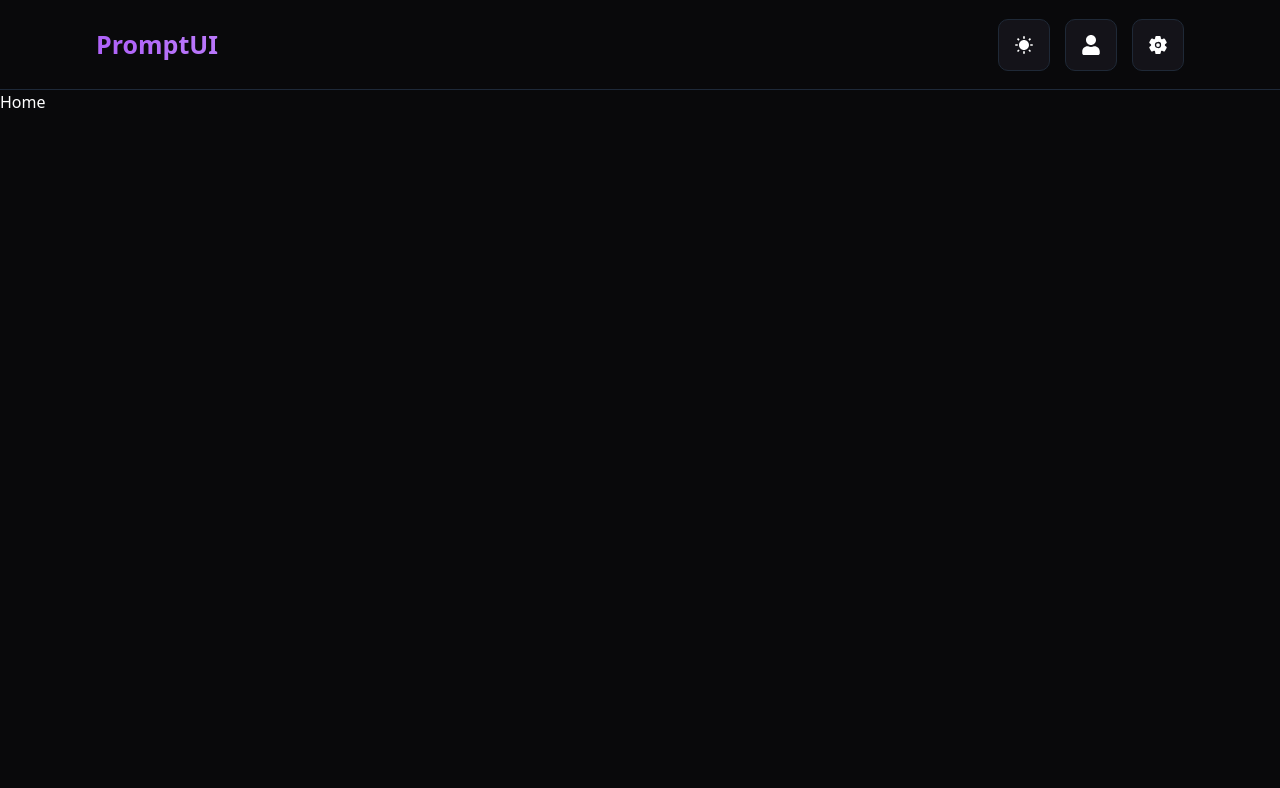
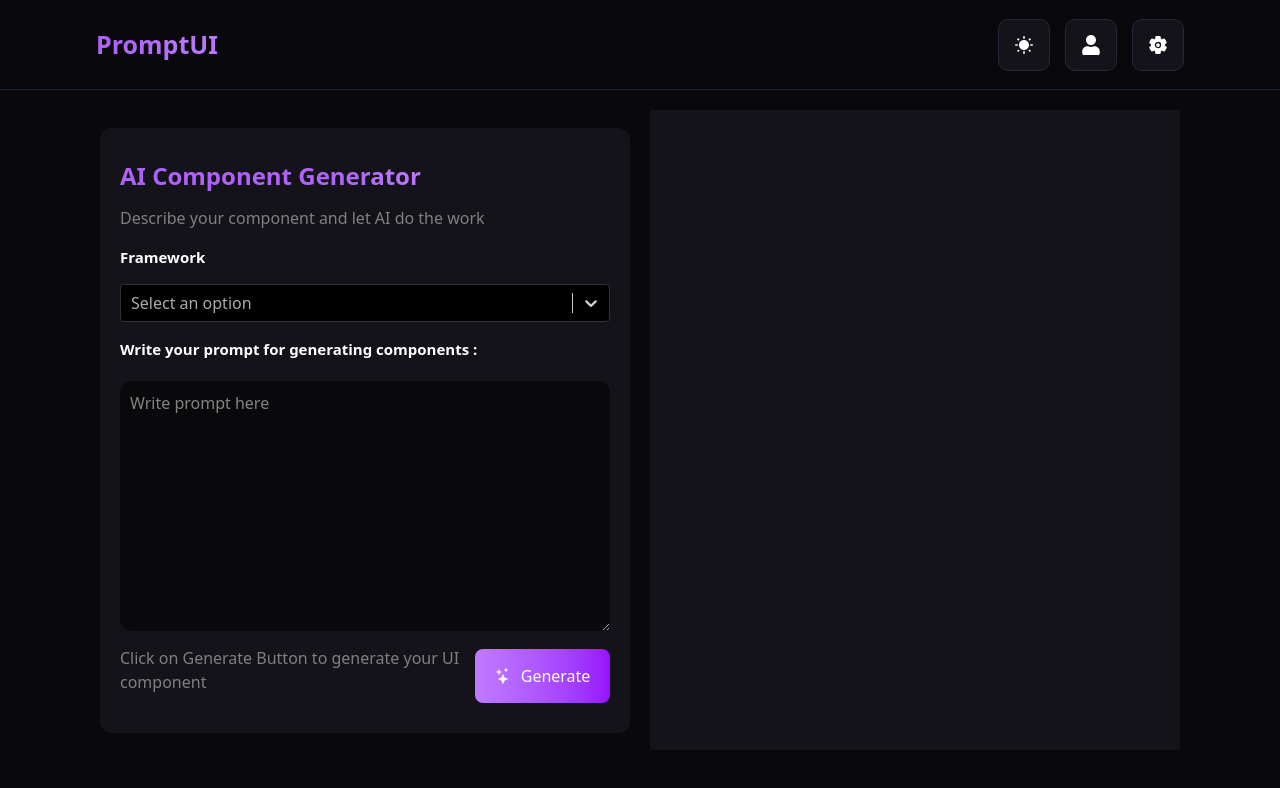
Before and after one commit to trojanxvirus/PromptUI, a React (Vite) app: page / in a window 1280 px wide. Shown: the top 788 px of the page. Built offline with nearby package versions, Linux system fonts and the light colour scheme.

Commit message:
Build Main UI(Left Panel) of the Prompt UI

```diff
--- a/package.json
+++ b/package.json
@@ -15,6 +15,7 @@
     "react-dom": "^19.1.1",
     "react-icons": "^5.5.0",
     "react-router-dom": "^7.9.4",
+    "react-select": "^5.10.2",
     "tailwindcss": "^4.1.14"
   },
   "devDependencies": {
--- a/src/Pages/Home.jsx
+++ b/src/Pages/Home.jsx
@@ -1,12 +1,92 @@
 import Navbar from "../Components/Navbar";
+import Select from "react-select";
+import { BsStars } from "react-icons/bs";
 
 function Home() {
+
+  const options = [
+    { value: "html-css", label: "HTML + CSS" },
+    { value: "html-tailwind", label: "HTML + Tailwind CSS" },
+    { value: "html-bootstrap", label: "HTML + Bootstrap" },
+    { value: "html-css-js", label: "HTML + CSS + JS" },
+    { value: "html-tailwind-bootstrap", label: "HTML + Tailwind CSS + Bootstrap" },
+  ];
+
+  const customStyles = {
+    control: (provided, state) => ({
+      ...provided,
+      backgroundColor: "#000", // black background
+      borderColor: state.isFocused ? "#555" : "#333", // darker border when focused
+      boxShadow: state.isFocused ? "0 0 0 1px #555" : "none",
+      color: "#fff", // text color
+    }),
+    menu: (provided) => ({
+      ...provided,
+      backgroundColor: "#000", // black menu background
+      color: "#fff",
+    }),
+    menuList: (provided) => ({
+      ...provided,
+      backgroundColor: "#000",
+      color: "#fff",
+    }),
+    option: (provided, state) => ({
+      ...provided,
+      backgroundColor: state.isFocused ? "#333" : "#000", // hover effect
+      color: "#fff",
+      cursor: "pointer",
+    }),
+    singleValue: (provided) => ({
+      ...provided,
+      color: "#fff",
+    }),
+    placeholder: (provided) => ({
+      ...provided,
+      color: "#aaa", // placeholder color
+    }),
+  };
+
   return (
-    <div>
+    <>
       <Navbar />
-      Home
-    </div>
-  )
+      <div className="flex items-center px-[100px] justify-between gap-[20px]">
+        <div className="left w-[50%] h-auto py-[30px] rounded-xl mt-5 bg-[#141319] p-[20px]">
+          <h3 className="text-[24px] sp-text font-semibold">
+            AI Component Generator
+          </h3>
+          <p className="text-[gray] mt-3 text-[16px]">
+            Describe your component and let AI do the work
+          </p>
+
+          <p className="text-[15px] font-[700] mt-4">Framework</p>
+          <Select
+            className="mt-4"
+            options={options}
+            styles={customStyles}
+            placeholder="Select an option"
+          />
+          <p className="text-[15px] font-[700] mt-4">
+            Write your prompt for generating components :{" "}
+          </p>
+          <textarea
+            className="w-full min-h-[250px] bg-[#09090B] mt-5 h-[200px] rounded-xl p-[10px]"
+            placeholder="Write prompt here"
+          ></textarea>
+
+          <div className="flex items-center justify-between">
+            <p className="text-[gray]">Click on Generate Button to generate your UI component </p>
+            <button className="generate flex items-center p-[15px] rounded-lg border-0 bg-gradient-to-r from-purple-400  to-purple-600 mt-3  px-[20px] gap-[10px] transition-all hover:opacity-[0.7]">
+              <i>
+                <BsStars />
+              </i>
+              Generate
+            </button>
+          </div>
+        </div>
+        <div className="right w-[50%] h-[80vh] mt-5 bg-[#141319]"></div>
+      </div>
+    </>
+  );
 }
 
 export default Home;
```
Also changed, not shown: 1 other file (tests, documents, lock files or other folders).
